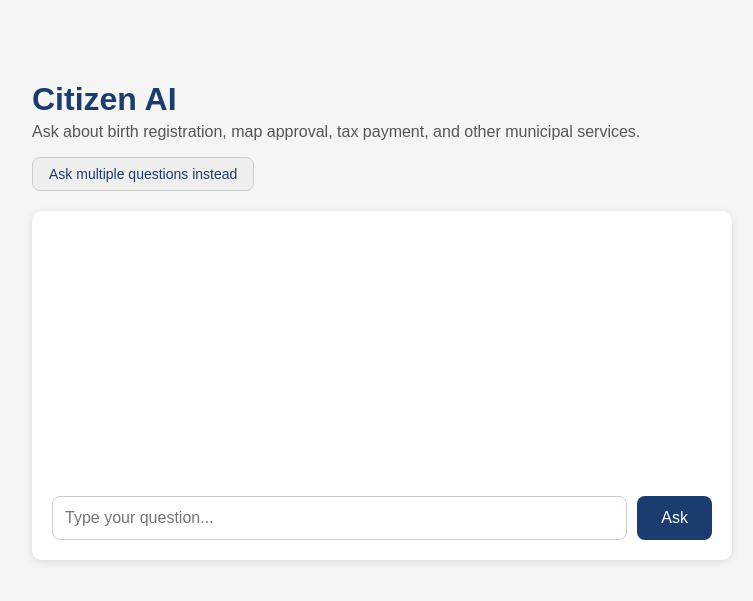
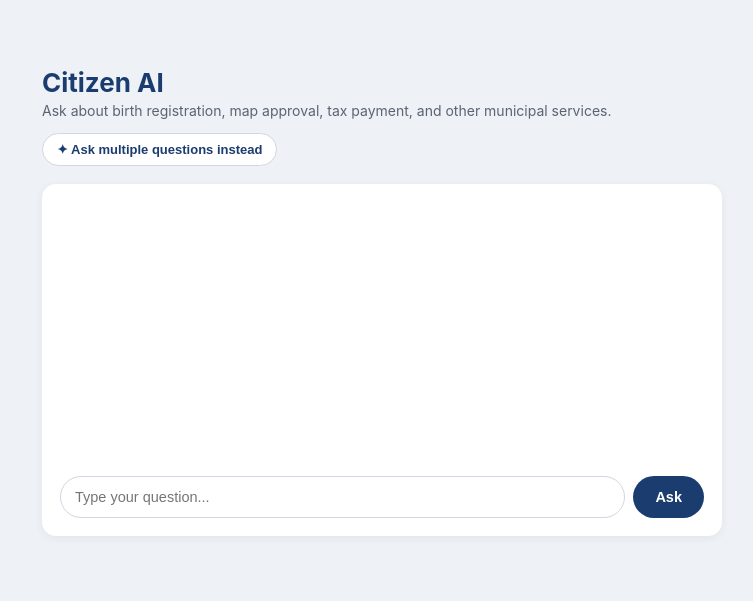
Before and after one commit to sudhanboyenju-lab/chat_ai, a Flask app: page / in a window 1280 px wide. Shown: the top 601 px of the page, without its empty margins (258-1011 px from the left). Run offline with Flask 3, Linux system fonts and the light colour scheme.

Commit message:
frontend upadated

```diff
--- a/templates/index.html
+++ b/templates/index.html
@@ -2,149 +2,170 @@
 <html lang="en">
 <head>
 <meta charset="UTF-8">
-    <title>Citizen AI</title>
+<title> Citizen AI</title>
 <style>
+    * { box-sizing: border-box; }
     body {
-            font-family: Arial, sans-serif;
-            max-width: 700px;
-            margin: 40px auto;
+        font-family: -apple-system, BlinkMacSystemFont, "Segoe UI", Arial, sans-serif;
+        max-width: 720px;
+        margin: 30px auto;
         padding: 20px;
-            background: #f5f5f5;
+        background: #eef1f5;
+        color: #1a1a1a;
     }
     h1 {
         color: #1a3c6e;
-            margin-bottom: 5px;
+        margin-bottom: 4px;
+        font-size: 26px;
     }
-        h3 {
+    .subtitle { color: #5a6472; margin-top: 0; font-size: 14px; }
+
+    #mode-toggle { margin: 14px 0 18px 0; }
+    #mode-toggle button {
+        background: #fff;
         color: #1a3c6e;
-            margin-top: 0;
+        border: 1px solid #d0d7e2;
+        font-size: 13px;
+        padding: 8px 14px;
+        border-radius: 20px;
+        font-weight: 600;
     }
-        .subtitle {
-            color: #555;
-            margin-top: 0;
-        }
-        #mode-toggle {
-            margin: 15px 0 20px 0;
-        }
-        #mode-toggle button {
-            background: #eee;
-            color: #1a3c6e;
-            border: 1px solid #ccc;
-            font-size: 14px;
-            padding: 8px 16px;
-        }
-        #mode-toggle button:hover {
-            background: #ddd;
-        }
+    #mode-toggle button:hover { background: #f0f4fa; }
+
     .panel {
         background: white;
-            border-radius: 10px;
-            padding: 20px;
-            box-shadow: 0 2px 8px rgba(0,0,0,0.1);
+        border-radius: 14px;
+        padding: 18px;
+        box-shadow: 0 2px 10px rgba(0,0,0,0.06);
         margin-bottom: 15px;
     }
-        .hidden {
+    .hidden { display: none; }
+
+    #chat-box { min-height: 260px; margin-bottom: 14px; }
+
+    .row { display: flex; align-items: flex-end; gap: 8px; margin-bottom: 14px; }
+    .row.user { flex-direction: row-reverse; }
+
+    .avatar {
+        width: 30px; height: 30px; border-radius: 50%;
+        display: flex; align-items: center; justify-content: center;
+        font-size: 15px; flex-shrink: 0;
+    }
+    .avatar.ai { background: #1a3c6e; color: white; }
+    .avatar.user { background: #d0d7e2; color: #1a3c6e; }
+
+    .bubble {
+        max-width: 78%;
+        padding: 11px 14px;
+        border-radius: 16px;
+        line-height: 1.5;
+        font-size: 14.5px;
+    }
+    .bubble.user { background: #1a3c6e; color: white; border-bottom-right-radius: 4px; }
+    .bubble.ai { background: #f1f4f9; color: #1a1a1a; border-bottom-left-radius: 4px; }
+    .bubble p { margin: 0 0 8px 0; }
+    .bubble p:last-child { margin-bottom: 0; }
+    .bubble ul { margin: 4px 0 8px 0; padding-left: 20px; }
+    .bubble li { margin-bottom: 3px; }
+    .bubble strong { color: #1a3c6e; }
+    .bubble.user strong { color: #d7e4ff; }
+
+    .route-tag {
+        display: inline-block;
+        font-size: 10px;
+        font-weight: 700;
+        letter-spacing: 0.4px;
+        padding: 2px 8px;
+        border-radius: 10px;
+        margin-bottom: 6px;
+        text-transform: uppercase;
+    }
+    .route-tag.rule { background: #dbeee0; color: #1c7a3c; }
+    .route-tag.rag { background: #e4e1f9; color: #5a41c9; }
+
+    .sources-toggle {
+        font-size: 11.5px;
+        color: #7285a8;
+        cursor: pointer;
+        margin-top: 8px;
+        user-select: none;
+    }
+    .sources-toggle:hover { color: #1a3c6e; }
+    .sources-detail {
+        font-size: 11.5px;
+        color: #5a6472;
+        margin-top: 4px;
         display: none;
+        border-top: 1px solid #dde3ec;
+        padding-top: 6px;
     }
-        #chat-box {
-            min-height: 250px;
-            margin-bottom: 15px;
+
+    .typing-dots { display: inline-flex; gap: 3px; padding: 4px 0; }
+    .typing-dots span {
+        width: 6px; height: 6px; border-radius: 50%;
+        background: #97a3b8;
+        animation: bounce 1.2s infinite ease-in-out;
     }
-        .message {
-            margin-bottom: 15px;
-            padding: 10px;
-            border-radius: 8px;
+    .typing-dots span:nth-child(2) { animation-delay: 0.15s; }
+    .typing-dots span:nth-child(3) { animation-delay: 0.3s; }
+    @keyframes bounce {
+        0%, 60%, 100% { transform: translateY(0); opacity: 0.5; }
+        30% { transform: translateY(-5px); opacity: 1; }
     }
-        .user-message {
-            background: #e3f2fd;
-            text-align: right;
+
+    #input-area { display: flex; gap: 8px; }
+    #question-input {
+        flex: 1; padding: 12px 14px;
+        border: 1px solid #d0d7e2; border-radius: 24px;
+        font-size: 14.5px; outline: none;
     }
-        .ai-message {
-            background: #f1f8e9;
+    #question-input:focus { border-color: #1a3c6e; }
+    button.send-btn {
+        padding: 0 22px; background: #1a3c6e; color: white;
+        border: none; border-radius: 24px; cursor: pointer;
+        font-size: 14.5px; font-weight: 600;
     }
-        .sources {
-            font-size: 12px;
-            color: #666;
-            margin-top: 5px;
-        }
-        #input-area {
-            display: flex;
-            gap: 10px;
-        }
-        #question-input {
-            flex: 1;
-            padding: 12px;
-            border: 1px solid #ccc;
-            border-radius: 8px;
-            font-size: 16px;
-        }
-        button {
-            padding: 12px 24px;
-            background: #1a3c6e;
-            color: white;
-            border: none;
-            border-radius: 8px;
-            cursor: pointer;
-            font-size: 16px;
-        }
-        button:hover {
-            background: #14304f;
-        }
+    button.send-btn:hover { background: #14304f; }
+    button.send-btn:disabled { background: #a9b6cb; cursor: not-allowed; }
+
     #batch-input {
-            width: 100%;
-            padding: 12px;
-            border: 1px solid #ccc;
-            border-radius: 8px;
-            font-size: 14px;
-            box-sizing: border-box;
-            font-family: Arial, sans-serif;
-            resize: vertical;
-        }
-        #batch-results {
-            margin-top: 15px;
+        width: 100%; padding: 12px; border: 1px solid #d0d7e2;
+        border-radius: 10px; font-size: 14px; box-sizing: border-box;
+        font-family: inherit; resize: vertical;
     }
     .timing-note {
-            font-size: 13px;
-            color: #1a3c6e;
-            font-weight: bold;
-            margin-bottom: 10px;
+        font-size: 12.5px; color: #1a3c6e; font-weight: 700;
+        margin: 10px 0; display: inline-block;
+        background: #eef1f5; padding: 4px 10px; border-radius: 12px;
     }
-        .hint {
-            font-size: 13px;
-            color: #666;
-            margin-top: 0;
-        }
+    .hint { font-size: 12.5px; color: #7285a8; margin-top: 0; }
+    h3 { color: #1a3c6e; margin-top: 0; font-size: 16px; }
 </style>
 </head>
 <body>
-    <h1>Citizen AI</h1>
+    <h1> Citizen AI</h1>
     <p class="subtitle">Ask about birth registration, map approval, tax payment, and other municipal services.</p>
 
     <div id="mode-toggle">
-        <button id="toggle-btn" onclick="toggleMode()">Ask multiple questions instead</button>
+        <button id="toggle-btn" onclick="toggleMode()">✦ Ask multiple questions instead</button>
     </div>
 
-    <!-- SINGLE QUESTION MODE -->
     <div id="single-panel" class="panel">
         <div id="chat-box"></div>
-
         <div id="input-area">
             <input type="text" id="question-input" placeholder="Type your question..." />
-            <button onclick="sendQuestion()">Ask</button>
+            <button class="send-btn" id="send-btn" onclick="sendQuestion()">Ask</button>
         </div>
     </div>
 
-    <!-- MULTI QUESTION MODE (hidden by default) -->
     <div id="batch-panel" class="panel hidden">
         <h3>Ask multiple questions at once</h3>
-        <p class="hint">Type one question per line. All questions are processed concurrently.</p>
-        <textarea id="batch-input" rows="5" placeholder="Question 1?
-            Question 2?
-            Question 3?">
-        </textarea>
+        <p class="hint">Type one question per line — processed concurrently.</p>
+        <textarea id="batch-input" rows="5" placeholder="What documents do I need for birth registration?
+What is the fee for map approval?
+Who is eligible for social security allowance?"></textarea>
         <br>
-        <button onclick="sendBatchQuestions()" style="margin-top: 10px;">Ask All</button>
-
+        <button class="send-btn" style="margin-top: 10px;" onclick="sendBatchQuestions()">Ask All</button>
         <div id="batch-results"></div>
     </div>
 
@@ -160,105 +181,174 @@
         currentMode = "batch";
         singlePanel.classList.add("hidden");
         batchPanel.classList.remove("hidden");
-                toggleBtn.textContent = "Ask a single question instead";
+        toggleBtn.textContent = "✦ Ask a single question instead";
     } else {
         currentMode = "single";
         batchPanel.classList.add("hidden");
         singlePanel.classList.remove("hidden");
-                toggleBtn.textContent = "Ask multiple questions instead";
+        toggleBtn.textContent = "✦ Ask multiple questions instead";
     }
 }
 
-        // ---------- Single question chat ----------
+// Lightweight markdown-ish renderer: **bold**, bullet lines starting with "-" or "*"
+function renderAnswer(text) {
+    const lines = text.split("\n");
+    let html = "";
+    let inList = false;
+
+    for (let rawLine of lines) {
+        const line = rawLine.trim();
+        const isBullet = /^[-*]\s+/.test(line);
+
+        if (isBullet) {
+            if (!inList) { html += "<ul>"; inList = true; }
+            html += "<li>" + formatInline(line.replace(/^[-*]\s+/, "")) + "</li>";
+        } else {
+            if (inList) { html += "</ul>"; inList = false; }
+            if (line.length > 0) html += "<p>" + formatInline(line) + "</p>";
+        }
+    }
+    if (inList) html += "</ul>";
+    return html || "<p></p>";
+}
+
+function formatInline(text) {
+    return text.replace(/\*\*(.+?)\*\*/g, "<strong>$1</strong>");
+}
+
+function addRow(text, isUser, opts = {}) {
+    const chatBox = document.getElementById("chat-box");
+    const row = document.createElement("div");
+    row.className = "row " + (isUser ? "user" : "ai");
+
+    const avatar = document.createElement("div");
+    avatar.className = "avatar " + (isUser ? "user" : "ai");
+    avatar.textContent = isUser ? "🧑" : "◆";
+
+    const bubble = document.createElement("div");
+    bubble.className = "bubble " + (isUser ? "user" : "ai");
+
+    if (!isUser && opts.route) {
+        const tag = document.createElement("div");
+        tag.className = "route-tag " + (opts.route === "rule_engine" ? "rule" : "rag");
+        tag.textContent = opts.route === "rule_engine" ? "Instant lookup" : "AI generated";
+        bubble.appendChild(tag);
+    }
+
+    const content = document.createElement("div");
+    if (isUser) {
+        content.textContent = text;
+    } else {
+        content.innerHTML = renderAnswer(text);
+    }
+    bubble.appendChild(content);
+
+    if (!isUser && opts.sources && opts.sources.length > 0) {
+        const toggle = document.createElement("div");
+        toggle.className = "sources-toggle";
+        toggle.textContent = "▸ sources (" + opts.sources.length + ")";
+        const detail = document.createElement("div");
+        detail.className = "sources-detail";
+        detail.textContent = opts.sources.join(", ");
+        toggle.onclick = () => {
+            const showing = detail.style.display === "block";
+            detail.style.display = showing ? "none" : "block";
+            toggle.textContent = (showing ? "▸ " : "▾ ") + "sources (" + opts.sources.length + ")";
+        };
+        bubble.appendChild(toggle);
+        bubble.appendChild(detail);
+    }
+
+    row.appendChild(avatar);
+    row.appendChild(bubble);
+    chatBox.appendChild(row);
+    chatBox.scrollTop = chatBox.scrollHeight;
+    return row;
+}
+
+function addTypingIndicator() {
+    const chatBox = document.getElementById("chat-box");
+    const row = document.createElement("div");
+    row.className = "row ai";
+    row.innerHTML = `
+        <div class="avatar ai">◆</div>
+        <div class="bubble ai"><div class="typing-dots"><span></span><span></span><span></span></div></div>
+    `;
+    chatBox.appendChild(row);
+    chatBox.scrollTop = chatBox.scrollHeight;
+    return row;
+}
+
 async function sendQuestion() {
     const input = document.getElementById("question-input");
+    const sendBtn = document.getElementById("send-btn");
     const question = input.value.trim();
     if (!question) return;
 
-            addMessage(question, "user-message");
+    addRow(question, true);
     input.value = "";
+    sendBtn.disabled = true;
 
-            const chatBox = document.getElementById("chat-box");
-            const loadingDiv = document.createElement("div");
-            loadingDiv.className = "message ai-message";
-            loadingDiv.textContent = "Thinking...";
-            chatBox.appendChild(loadingDiv);
+    const typingRow = addTypingIndicator();
 
+    try {
         const response = await fetch("/ask", {
             method: "POST",
             headers: { "Content-Type": "application/json" },
-                body: JSON.stringify({ question: question })
+            body: JSON.stringify({ question })
         });
-
         const data = await response.json();
-            loadingDiv.remove();
-
-            let sourcesText = "";
-            if (data.sources && data.sources.length > 0) {
-                sourcesText = "Sources: " + data.sources.join(", ");
+        typingRow.remove();
+        addRow(data.answer, false, { sources: data.sources, route: data.route });
+    } catch (err) {
+        typingRow.remove();
+        addRow("Something went wrong. Please try again.", false);
+    } finally {
+        sendBtn.disabled = false;
+        input.focus();
     }
-
-            addMessage(data.answer, "ai-message", sourcesText);
-        }
-
-        function addMessage(text, className, sources = "") {
-            const chatBox = document.getElementById("chat-box");
-            const div = document.createElement("div");
-            div.className = "message " + className;
-            div.textContent = text;
-
-            if (sources) {
-                const sourceDiv = document.createElement("div");
-                sourceDiv.className = "sources";
-                sourceDiv.textContent = sources;
-                div.appendChild(sourceDiv);
-            }
-
-            chatBox.appendChild(div);
-            chatBox.scrollTop = chatBox.scrollHeight;
 }
 
 document.getElementById("question-input").addEventListener("keypress", function(e) {
     if (e.key === "Enter") sendQuestion();
 });
 
-        // ---------- Batch questions (looping + concurrent execution) ----------
 async function sendBatchQuestions() {
     const textarea = document.getElementById("batch-input");
-            const questions = textarea.value
-                .split("\n")
-                .map(q => q.trim())
-                .filter(q => q.length > 0);
-
+    const questions = textarea.value.split("\n").map(q => q.trim()).filter(q => q.length > 0);
     if (questions.length === 0) return;
 
     const resultsDiv = document.getElementById("batch-results");
-            resultsDiv.innerHTML = `<p>Processing ${questions.length} questions concurrently...</p>`;
+    resultsDiv.innerHTML = `<p class="hint">Processing ${questions.length} questions concurrently...</p>`;
 
     const startTime = performance.now();
 
     const response = await fetch("/ask-batch", {
         method: "POST",
         headers: { "Content-Type": "application/json" },
-                body: JSON.stringify({ questions: questions })
+        body: JSON.stringify({ questions })
     });
 
     const data = await response.json();
     const elapsed = ((performance.now() - startTime) / 1000).toFixed(2);
 
-            resultsDiv.innerHTML = `<p class="timing-note">Completed ${data.results.length} questions in ${elapsed}s</p>`;
+    resultsDiv.innerHTML = `<span class="timing-note">Completed ${data.results.length} questions in ${elapsed}s</span>`;
 
     data.results.forEach(item => {
-                const card = document.createElement("div");
-                card.className = "message ai-message";
-
-                let sourcesText = "";
-                if (item.sources && item.sources.length > 0) {
-                    sourcesText = `<div class="sources">Sources: ${item.sources.join(", ")}</div>`;
-                }
-
-                card.innerHTML = `<strong>Q: ${item.question}</strong><br>${item.answer}${sourcesText}`;
-                resultsDiv.appendChild(card);
+        const row = document.createElement("div");
+        row.className = "row ai";
+        const sourcesHtml = item.sources && item.sources.length
+            ? `<div class="sources-toggle" style="margin-top:8px;">sources: ${item.sources.join(", ")}</div>`
+            : "";
+        row.innerHTML = `
+            <div class="avatar ai">◆</div>
+            <div class="bubble ai">
+                <p><strong>Q: ${item.question}</strong></p>
+                ${renderAnswer(item.answer)}
+                ${sourcesHtml}
+            </div>
+        `;
+        resultsDiv.appendChild(row);
     });
 }
 </script>
```
Also changed, not shown: 1 other file. Lines whose indentation alone changed are shown as unchanged.
